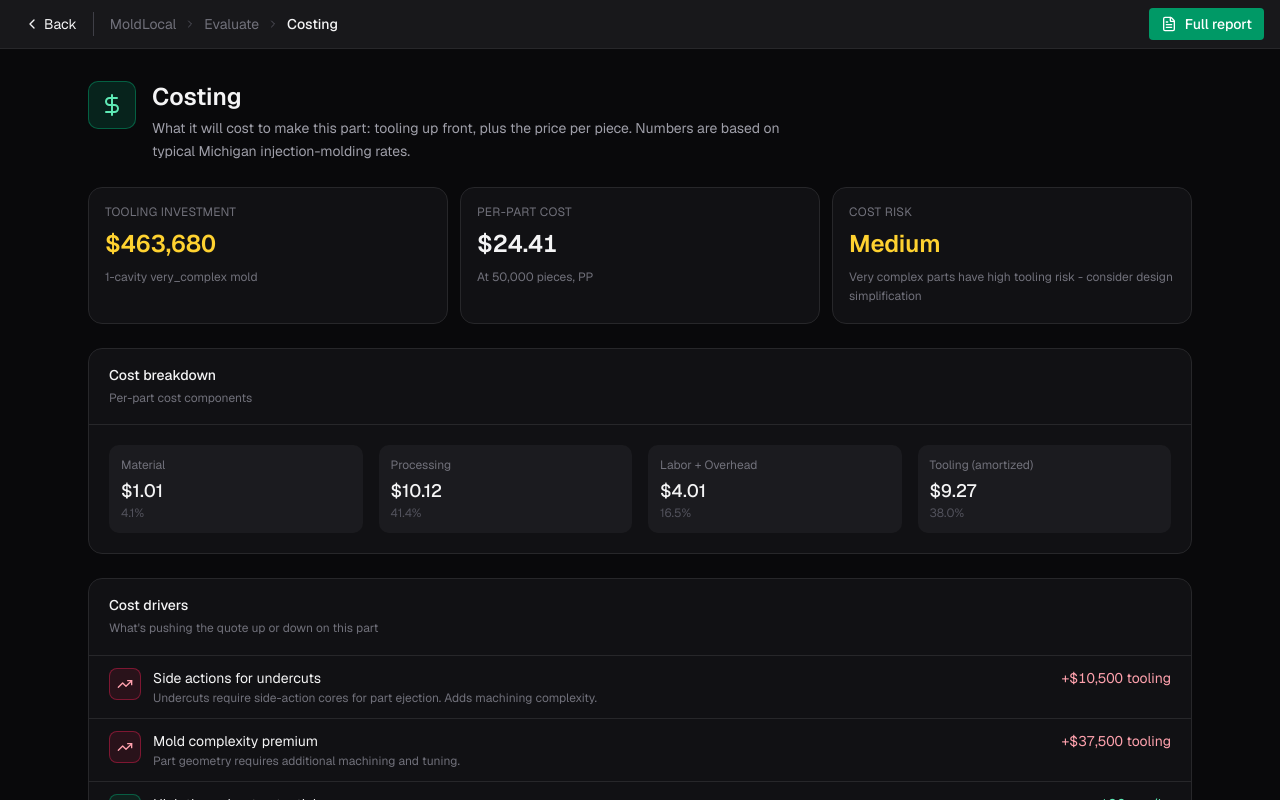
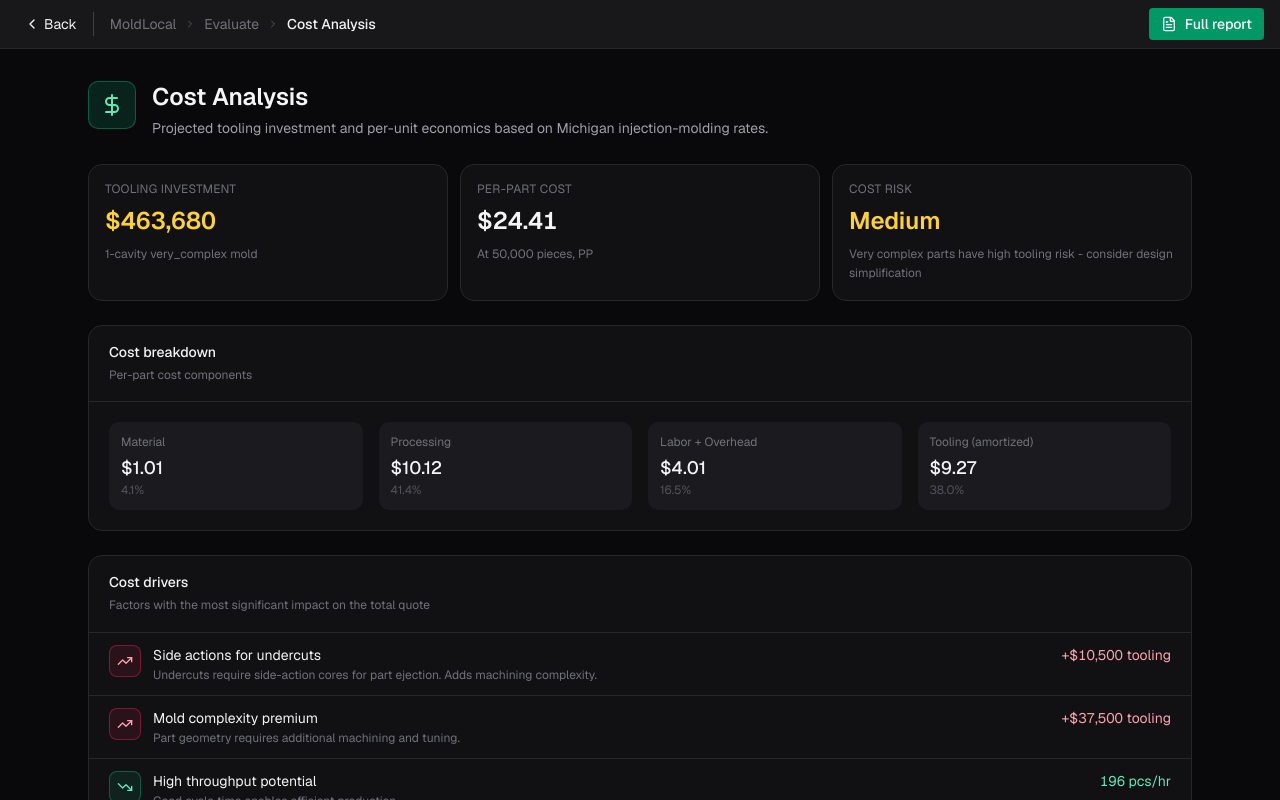
Before and after one commit to vas2000-emu/VITYA, a Next.js app: page /analysis/costing in a window 1280 px wide. Built offline with nearby package versions, Linux system fonts and the light colour scheme.

Commit message:
chore(costing): professional language pass on all user-visible strings

```diff
--- a/app/analysis/costing/page.tsx
+++ b/app/analysis/costing/page.tsx
@@ -151,8 +151,8 @@ export default function CostingPage() {
   if (isLoading && !costData) {
     return (
       <AnalysisPageLayout
-        title="Costing"
-        subtitle="Working out how much this part will cost to make..."
+        title="Cost Analysis"
+        subtitle="Calculating tooling and per-part cost estimates..."
         icon={DollarSign}
         accent="emerald"
       >
@@ -167,7 +167,7 @@ export default function CostingPage() {
   if (error || !costData) {
     return (
       <AnalysisPageLayout
-        title="Costing"
+        title="Cost Analysis"
         subtitle="Cost estimation based on Michigan injection-molding norms"
         icon={DollarSign}
         accent="emerald"
@@ -187,8 +187,8 @@ export default function CostingPage() {
 
   return (
     <AnalysisPageLayout
-      title="Costing"
-      subtitle="What it will cost to make this part: tooling up front, plus the price per piece. Numbers are based on typical Michigan injection-molding rates."
+      title="Cost Analysis"
+      subtitle="Projected tooling investment and per-unit economics based on Michigan injection-molding rates."
       icon={DollarSign}
       accent="emerald"
       isRefetching={isLoading}
@@ -252,7 +252,7 @@ export default function CostingPage() {
       {costDrivers.length > 0 && (
         <Section
           title="Cost drivers"
-          description="What&apos;s pushing the quote up or down on this part"
+          description="Factors with the most significant impact on the total quote"
         >
           <ul className="divide-y divide-zinc-800 -mx-5 -my-5">
             {costDrivers.map((d) => (
@@ -292,7 +292,7 @@ export default function CostingPage() {
 
       <Section
         title="Production metrics"
-        description="How fast the mold runs and how many parts per hour you'll get"
+        description="Throughput and machine utilization at the specified run quantity"
       >
         <dl className="grid grid-cols-1 md:grid-cols-2 gap-x-6 gap-y-2 text-sm">
           {[
@@ -317,7 +317,7 @@ export default function CostingPage() {
       {costData.recommendations.length > 0 && (
         <Section
           title="Recommendations"
-          description="Cost optimization suggestions"
+          description="Design and process changes that could reduce cost at scale"
         >
           <ul className="space-y-2">
             {costData.recommendations.map((rec, i) => (
```
